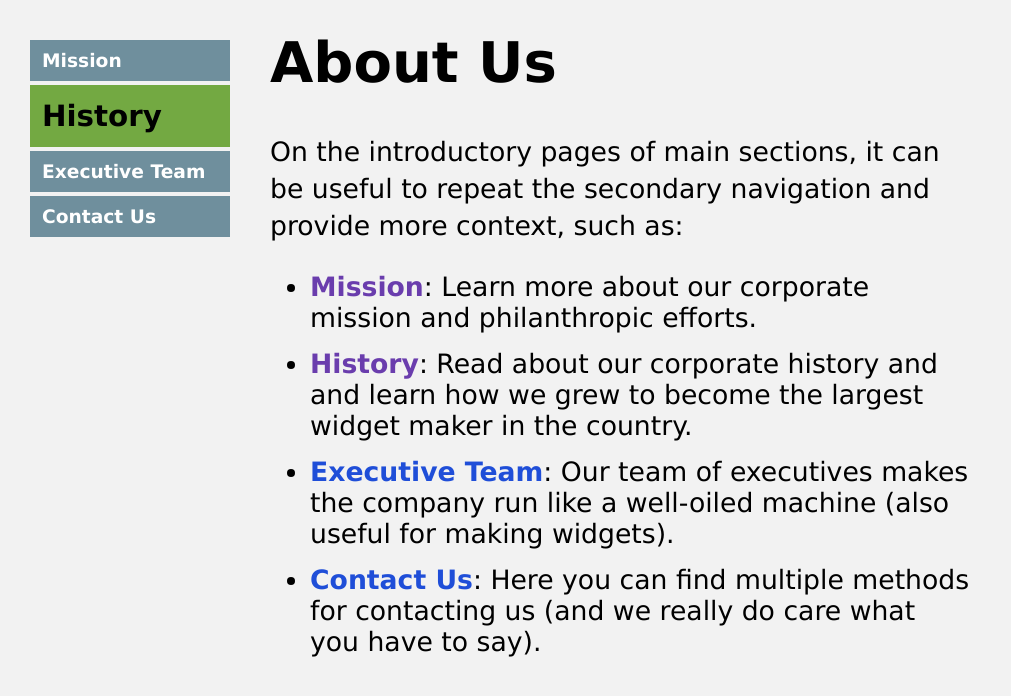
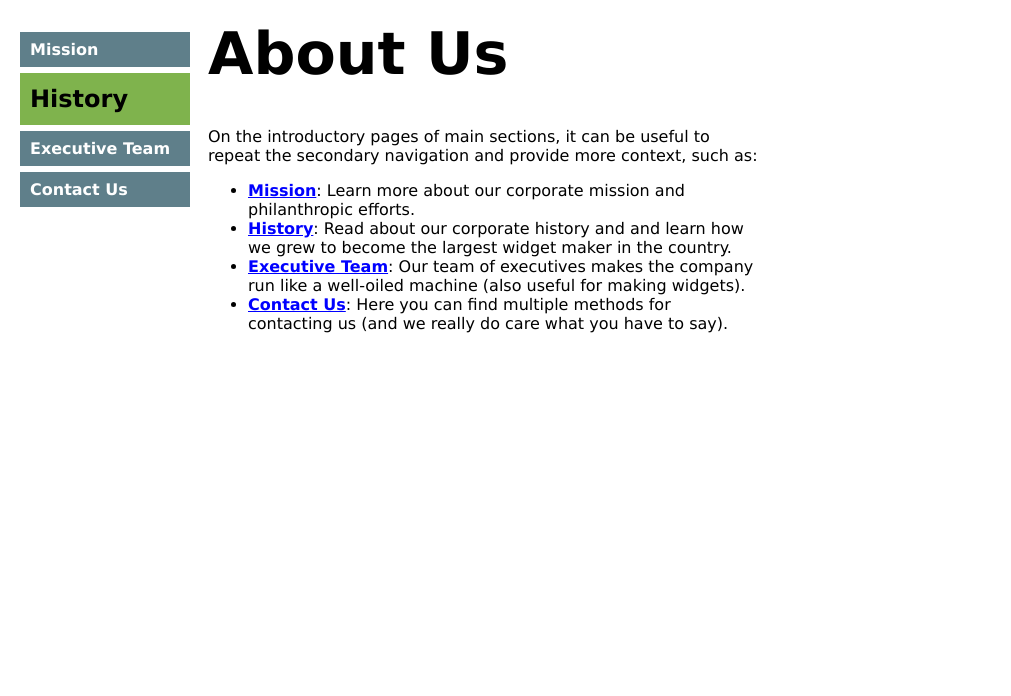
Before and after one commit to camrynsteward/camrynsteward, a plain HTML site: page 6e.html in a window 1280 px wide. Shown: the whole page, without its empty margins (0-1011 px from the left). Drawn offline with Linux system fonts and the light colour scheme.

Commit message:
Add files via upload

```diff
--- a/6estyles.css
+++ b/6estyles.css
@@ -1,15 +1,14 @@
 body {
-  font: 14pt Verdana, Arial, Georgia, sans-serif;
-  background-color: #f2f2f2;
-  margin: 30px;
+  font: 12pt Verdana, Arial, Georgia, sans-serif;
+  margin: 20px;
 }
 
 /* Navigation container */
 #nav {
-  width: 200px;
+  width: 170px;
   float: left;
-  margin-top: 10px;
-  margin-right: 40px;
+  margin-top: 12px;
+  margin-right: 18px;
 }
 
 #nav ul {
@@ -20,9 +19,9 @@ body {
 
 /* Normal navigation items */
 #nav li {
-  background-color: #6f8f9d;
-  margin-bottom: 4px;
-  padding: 10px 12px;
+  background-color: #5f7f8a;
+  margin-bottom: 6px;
+  padding: 8px 10px;
 }
 
 /* Normal navigation links */
@@ -30,57 +29,37 @@ body {
   color: white;
   text-decoration: none;
   font-weight: bold;
+  font-size: 12pt;
   display: block;
 }
 
 /* ACTIVE ITEM — History */
 #nav li:nth-child(2) {
-  background-color: #73a942;
-  padding: 14px 12px;
+  background-color: #7fb34d;
+  padding: 12px 10px;
 }
 
 #nav li:nth-child(2) a {
   color: black;
-  font-size: 22pt;
+  font-size: 18pt;
+  font-weight: bold;
 }
 
 /* Content area */
 #content {
-  width: 700px;
+  width: 550px;
   float: left;
 }
 
-/* Heading */
+/* ✅ FIX: About Us heading */
 #content h1 {
-  font-size: 42pt;
+  font-size: 44pt;   /* increased to match screenshot */
   margin-top: 0;
-}
-
-/* Paragraph */
-#content p {
-  font-size: 20pt;
-  line-height: 1.4;
-}
-
-/* List items */
-#content li {
-  font-size: 20pt;
-  margin-bottom: 15px;
 }
 
 /* Content links */
 #content a {
-  text-decoration: none;
+  text-decoration: underline;
   font-weight: bold;
+  color: blue;
 }
-
-/* Link colors to match screenshot */
-#content li:nth-child(1) a,
-#content li:nth-child(2) a {
-  color: #6a3dad; /* purple */
-}
-
-#content li:nth-child(3) a,
-#content li:nth-child(4) a {
-  color: #1f4ed8; /* blue */
-}
```
